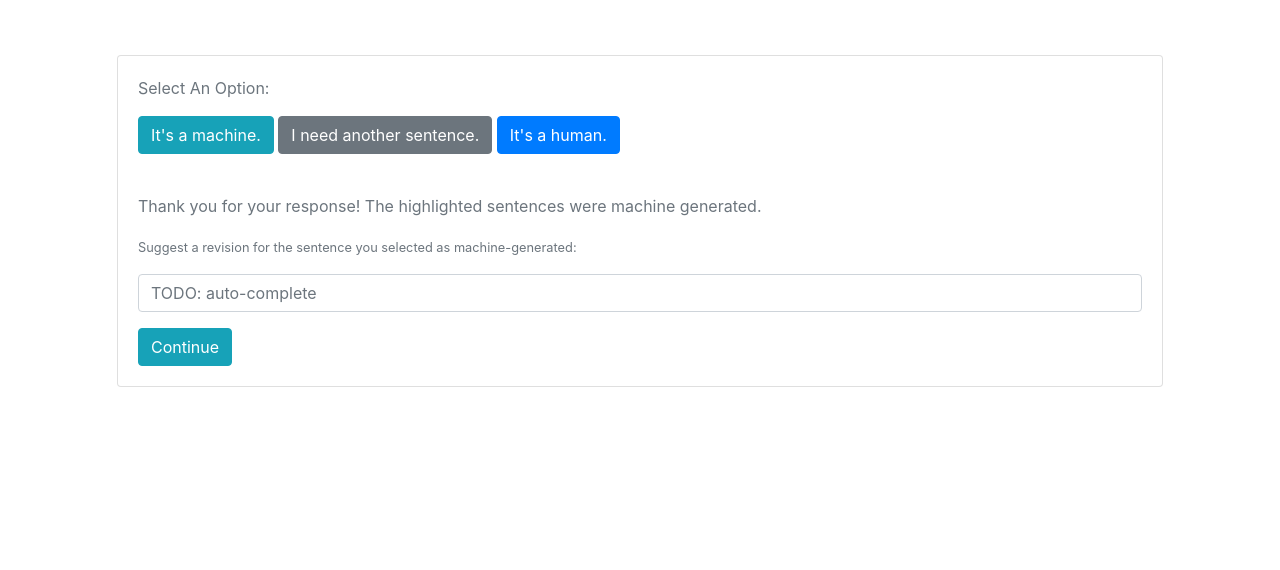
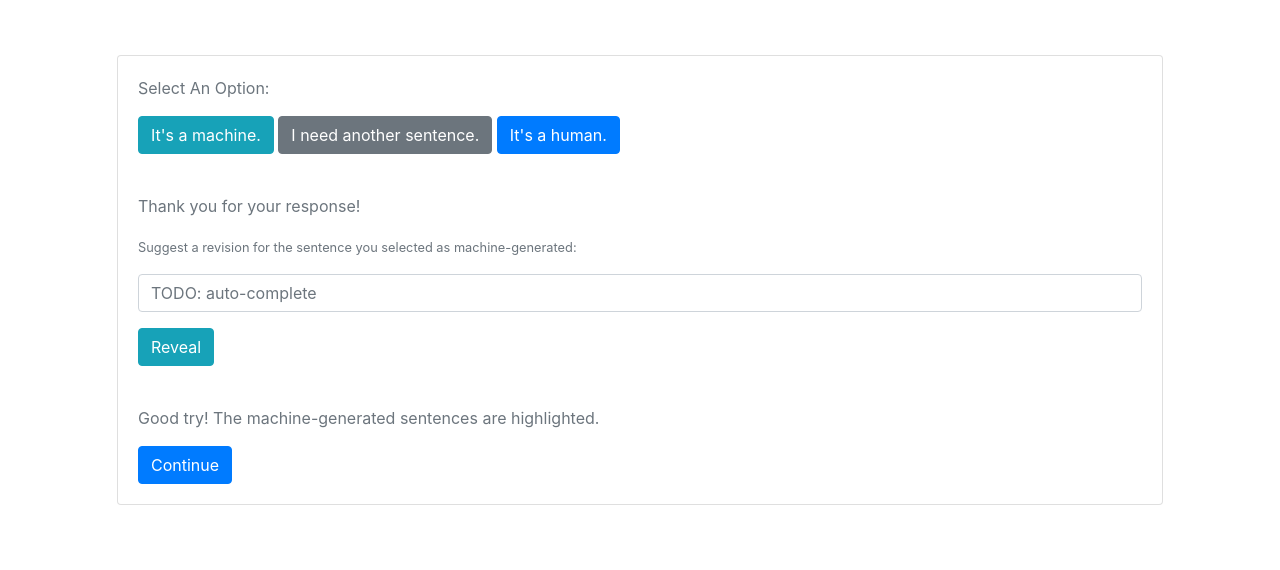
Before and after one commit to kirubarajan/roft, a Django app: template annotation/core/templates/annotate.html in a window 1280 px wide. Shown: the part 311-881 px from the top of the page. Before the commit the page ends 698 px from the top, so only its background shows below. Run offline with Django 3.2, Linux system fonts and the light colour scheme; the template is opened without the code that fills it: values that come from a table or form of the project are taken from there, others are empty; data comes from the database, SQL or seed files in the repository; both versions use the stored data as it was after the commit; some libraries are stand-ins or nearby versions.

Commit message:
Update reveal flow

```diff
--- a/annotation/core/templates/annotate.html
+++ b/annotation/core/templates/annotate.html
@@ -20,9 +20,8 @@
 
       // helper function for adding new sentences
       redraw_sentences = current_sentence => {
+        const sentences = all_sentences.slice(0, current_sentence);
         let cards_html = "";
-        const sentences = all_sentences.slice(0, current_sentence);
-        $("#human").hide();
 
         for (let i = 0; i < sentences.length; i++) {
           const card = '<div class="card" id="' + i.toString() + '" style="margin-bottom: 0.5rem"> <div class="card-body"> ' + sentences[i] +  '</div> </div> ';
@@ -33,6 +32,29 @@
         $("#remaining").html((max_sentences - current_sentence).toString() + " sentences remaining")
       }
 
+      // helper function for adding highlights and emojis
+      reveal_solutions = () => {
+        let cards_html = "";
+
+        for (let i = 0; i < all_sentences.length; i++) {
+          const card = '<div class="card" id="' + i.toString() + '" style="margin-bottom: 0.5rem"> <div class="card-body"> ' + all_sentences[i] +  '</div> </div> ';
+          cards_html += card;
+        }
+
+        $("#cards").html(cards_html);
+        $("#remaining").html("All sentences displayed.");
+
+        if (boundary !== -1) {
+          for (let i = boundary; i < all_sentences.length; i += 1) {
+            $('#' + i.toString()).addClass('bg-info');
+            $('#' + i.toString()).css('color', 'white');
+          }
+        }
+
+        $("#analysis").hide();
+        $("#reveal").show();
+      }
+
       // user interaction logic
       $(document).ready(function() {
         let current_sentence = 1;
@@ -40,6 +62,8 @@
 
         $("#selection").show();
         $("#analysis").hide();
+        $("#reveal").hide();
+        $("#human").hide();
 
         // adding new sentence
         $("#next").click(function() {
@@ -60,23 +84,13 @@
           $("#analysis").show();
           $("#revision").show();
           $("#revision").val(all_sentences[current_sentence - 1]);
-
-          for (let i = boundary; i < all_sentences.length; i += 1) {
-            $('#' + i.toString()).addClass('bg-info');
-            $('#' + i.toString()).css('color', 'white');
-          }
         });
 
         $("#human").click(function() {
           current_sentence = -1;
-          $("#revision").hide();
+          $("#revision-form").hide();
           $("#selection").hide();
           $("#analysis").show();
-
-          for (let i = boundary; i < all_sentences.length; i += 1) {
-            $('#' + i.toString()).addClass('bg-info');
-            $('#' + i.toString()).css('color', 'white');
-          }
         });
 
         // processing annotator decision
@@ -111,7 +125,7 @@
               "revision": revision
             },
             success: function (response) {
-              location.reload();
+              reveal_solutions();
             },
             error: function (error) {
               console.log(error);
@@ -166,17 +180,25 @@
             <div class="card-body" id="analysis">
               <p class="text-muted">
                 Thank you for your response!
+              </p>
+              <form>
+                <div id="revision-form">
+                  <small class="text-muted">Suggest a revision for the sentence you selected as machine-generated:</small>
+                  <input type="text" id="revision" name="revision" style="margin-bottom: 1rem; margin-top: 1rem" class="form-control" placeholder="TODO: auto-complete" />
+                </div>
+                <button type="button" id="submit" class="btn btn-info">Reveal</button>
+              </form>
+            </div>
+
+            <div class="card-body" id="reveal">
+              <p class="text-muted">
                 {% if boundary == -1 %}
-                  The entire passage was human written.
+                  The entire passage was human-written!
                 {% else %}
-                  The highlighted sentences were machine generated.
+                  Good try! The machine-generated sentences are highlighted.
                 {% endif %}
               </p>
-              <form>
-                <small class="text-muted">Suggest a revision for the sentence you selected as machine-generated:</small>
-                <input type="text" id="revision" style="margin-bottom: 1rem; margin-top: 1rem" class="form-control" placeholder="TODO: auto-complete" />
-                <button type="button" id="submit" class="btn btn-info">Continue</button>
-              </form>
+              <a class="btn btn-primary" href="/annotate/">Continue</a>
             </div>
           </div>
         </div>
```
Also changed, not shown: annotation/db.sqlite3.
